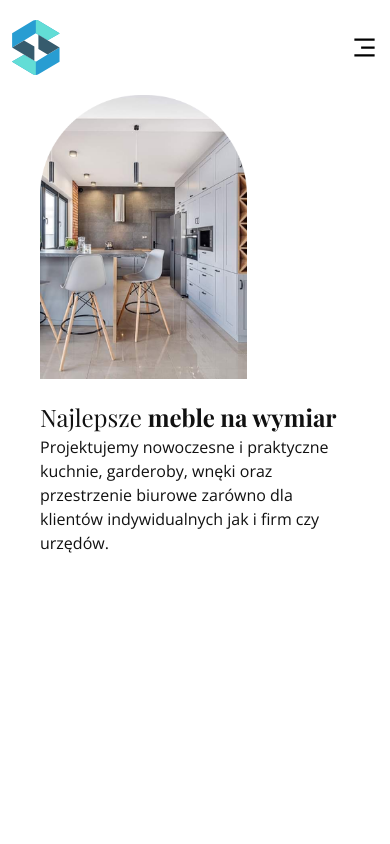
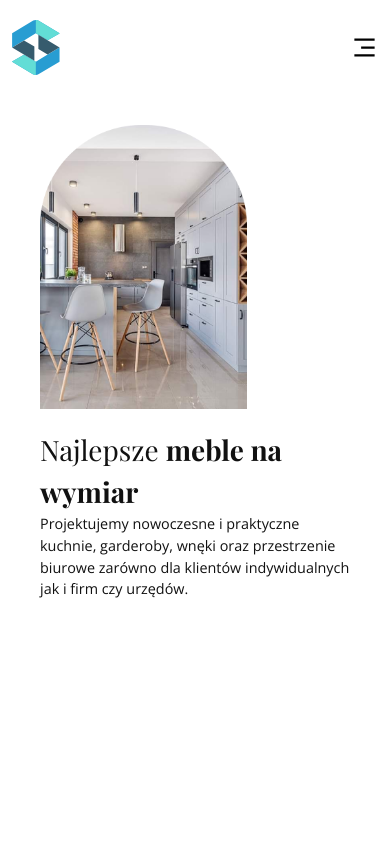
Before and after one commit to dencs08/aviorprojekt.pl, a React (Create React App) app: page / in a window 390 px wide. Shown: the top 844 px of the page. Built offline with nearby package versions, Linux system fonts and the light colour scheme.

Commit message:
add: utilities section margins

```diff
--- a/src/scss/app.scss
+++ b/src/scss/app.scss
@@ -3,6 +3,7 @@
 @import url("https://fonts.googleapis.com/css2?family=Poppins:ital,wght@0,300;0,500;0,600;0,700;1,400&display=swap");
 
 @import "./variables";
+@import "./utilities";
 @import "./typography";
 @import "./buttons";
 @import "./animations";
@@ -26,11 +27,11 @@ body {
 }
 
 h1 {
-  font-size: clamp(2.5rem, 5vw, 10rem);
+  font-size: clamp(1.25rem, 5vw, 10rem);
 }
 
 h2 {
-  font-size: clamp(1.5rem, 2vw, 5rem);
+  font-size: clamp(1rem, 2vw, 5rem);
 }
 
 a {
@@ -40,10 +41,10 @@ a {
 
 @media screen and (max-width: 768px) {
   h1 {
-    font-size: clamp(1.5rem, 5vw, 10rem);
+    font-size: clamp(1.75rem, 6vw, 2.5rem);
   }
 
   h2 {
-    font-size: clamp(1rem, 2vw, 5rem);
+    font-size: clamp(0.9rem, 2vw, 5rem);
   }
 }
--- /dev/null
+++ b/src/scss/utilities.scss
@@ -0,0 +1,7 @@
+.section-mt {
+  margin-top: clamp(30px, 4vw, 150px);
+}
+
+.section-mb {
+  margin-bottom: clamp(30px, 4vw, 150px);
+}
```
